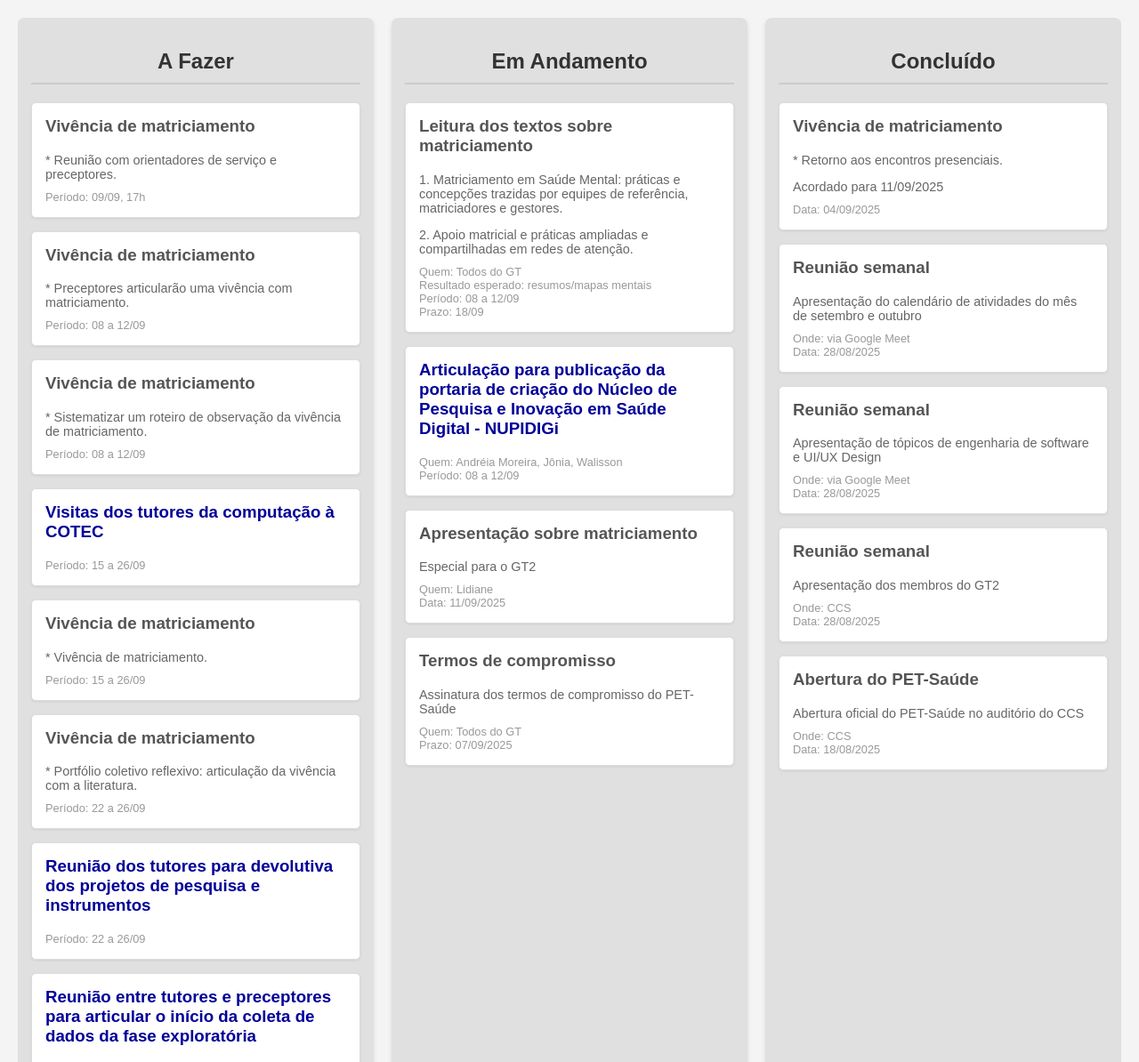
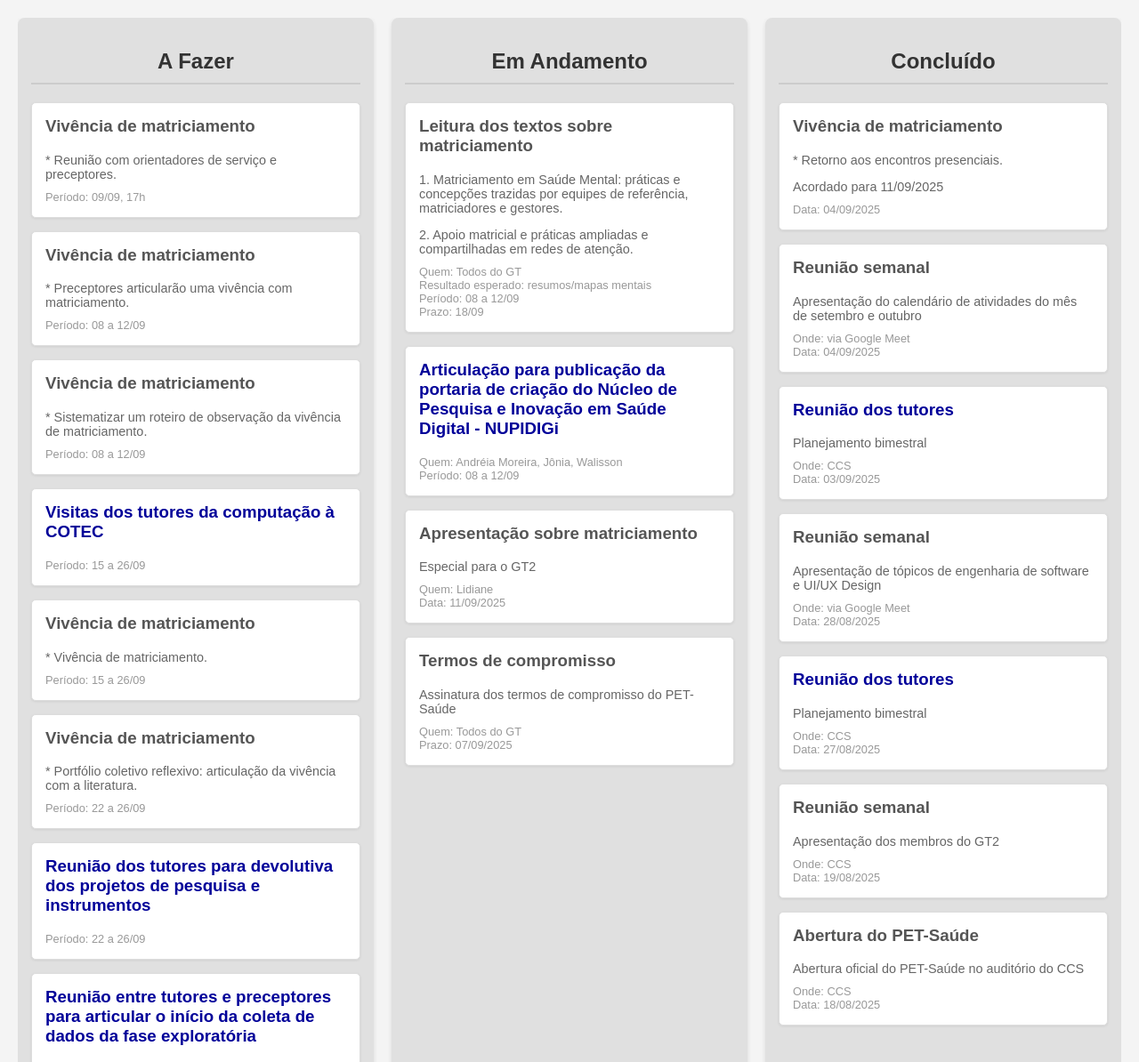
Before and after one commit to walisson-pereira/walisson-pereira.github.io, a plain HTML site: page index.html in a window 1280 px wide. Shown: the top 1194 px of the page at 89% size. Drawn offline with Linux system fonts and the light colour scheme.

Commit message:
Update index.html

```diff
--- a/index.html
+++ b/index.html
@@ -148,7 +148,13 @@
                 <h3>Reunião semanal</h3>
                 <p>Apresentação do calendário de atividades do mês de setembro e outubro</p>
                 <span>Onde: via Google Meet</span>
-                <span>Data: 28/08/2025</span>
+                <span>Data: 04/09/2025</span>
+            </div>
+           <div class="kanban-card-tutor">
+                <h3>Reunião dos tutores</h3>
+                <p>Planejamento bimestral</p>
+                <span>Onde: CCS</span>
+                <span>Data: 03/09/2025</span>
             </div>
             <div class="kanban-card">
                 <h3>Reunião semanal</h3>
@@ -156,11 +162,17 @@
                 <span>Onde: via Google Meet</span>
                 <span>Data: 28/08/2025</span>
             </div>
+            <div class="kanban-card-tutor">
+                <h3>Reunião dos tutores</h3>
+                <p>Planejamento bimestral</p>
+                <span>Onde: CCS</span>
+                <span>Data: 27/08/2025</span>
+            </div>
             <div class="kanban-card">
                 <h3>Reunião semanal</h3>
                 <p>Apresentação dos membros do GT2</p>
                 <span>Onde: CCS</span>
-                <span>Data: 28/08/2025</span>
+                <span>Data: 19/08/2025</span>
             </div>
             <div class="kanban-card">
                 <h3>Abertura do PET-Saúde</h3>
```
